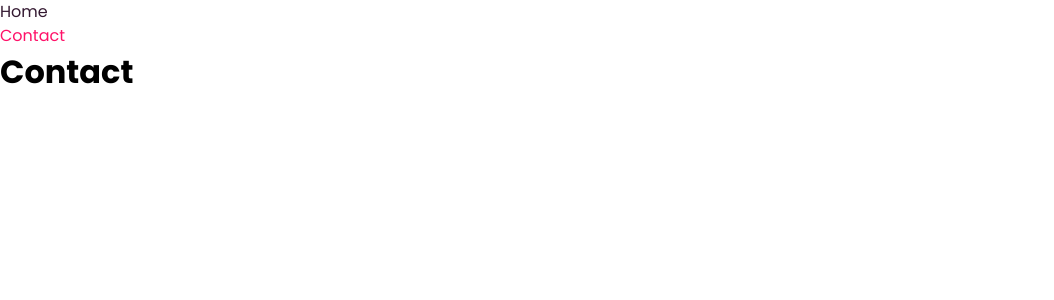
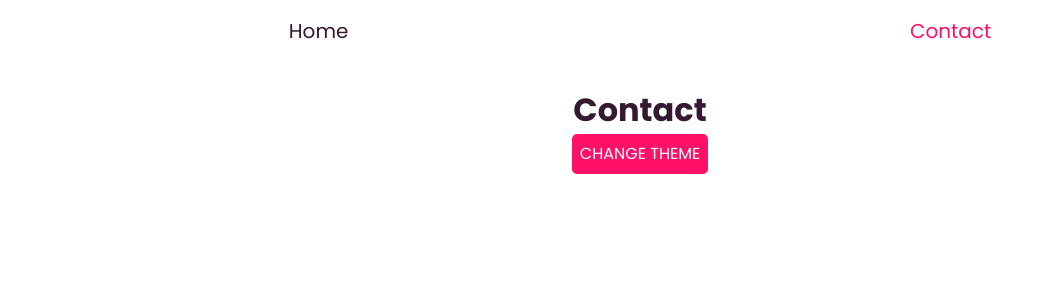
Before and after one commit to RoWaBo/My-React-Template, a React (Create React App) app: page /contact in a window 1280 px wide. Shown: the top 300 px of the page, without its empty margins (0-1054 px from the left). Built offline with nearby package versions, Linux system fonts and the light colour scheme.

Commit message:
Created/ajusted more basic components

```diff
--- a/src/App.js
+++ b/src/App.js
@@ -4,11 +4,13 @@ import Home from './views/Home';
 import Contact from './views/Contact';
 // COMPONENTS
 import NavBar from "./components/NavBar";
+import ToggleThemeBtn from "./components/ToggleThemeBtn";
 // CONTEXT
 import ThemeProvider from "./contexts/ThemeProvider";
 import ThemeContextProvider from "./contexts/ThemeContext";
 // STYLE
 import GlobalStyle from "./style/Global";
+import Wrapper from "./components/Wrapper";
 
 function App() {
   return (
@@ -17,10 +19,13 @@ function App() {
         <ThemeProvider>
           <GlobalStyle />
           <NavBar />
-          <Router>
-            <Home path="/" />
-            <Contact path="contact" />
-          </Router>
+          <Wrapper>
+            <Router>
+              <Home path="/" />
+              <Contact path="contact" />
+            </Router>
+            <ToggleThemeBtn>change theme</ToggleThemeBtn>
+          </Wrapper>
         </ThemeProvider>
       </ThemeContextProvider>
     </>
--- a/src/components/NavBar.js
+++ b/src/components/NavBar.js
@@ -1,7 +1,32 @@
 import NavLink from "./NavLink";
+import { css } from "@emotion/react";
+/** @jsxImportSource @emotion/react */
 
 const NavBar = () => {
+
+    const style = ({ colors, font, spacing }) => css`
+        width: 100%;
+        padding: ${spacing.s} ${spacing.m};
+
+        & ul {
+            display: flex;
+            justify-content: space-around;
+
+            & > * + * {
+                margin-left: ${spacing.l};
+            }
+        }
+
+        & li {
+            font-size: ${font.size.l};
+            font-weight: ${font.weight.regular};
+            color: ${colors.font.primary};
+        }
+
+    `
+
     return (
+        <nav css={style}>
             <ul>
                 <li>
                     <NavLink to="/">Home</NavLink>
@@ -10,6 +35,7 @@ const NavBar = () => {
                     <NavLink to="/contact">Contact</NavLink>
                 </li>
             </ul>
+        </nav>
     );
 }
 
--- a/src/components/ToggleThemeBtn.js
+++ b/src/components/ToggleThemeBtn.js
@@ -1,4 +1,6 @@
 import { useThemeContext } from "../contexts/ThemeContext";
+import { css } from "@emotion/react";
+/** @jsxImportSource @emotion/react */
 
 const ToggleThemeBtn = ({ children }) => {
 
@@ -14,7 +16,18 @@ const ToggleThemeBtn = ({ children }) => {
         }
     }
 
-    return ( <button onClick={toggleTheme}>{ children }</button> );
+    // STYLE
+    const style = ({ colors, font, spacing }) => css`
+        padding: ${spacing.xs};
+        font-size: ${font.size.m};
+        background-color: ${colors.primary};
+        color: ${colors.font.secondary};
+        text-transform: uppercase;
+        border: none;
+        border-radius: 5px;
+    `
+
+    return ( <button onClick={toggleTheme} css={style}>{ children }</button> );
 }
 
 export default ToggleThemeBtn;
--- /dev/null
+++ b/src/components/Wrapper.js
@@ -0,0 +1,21 @@
+import { css } from "@emotion/react";
+/** @jsxImportSource @emotion/react */
+
+const Wrapper = ({ children }) => {
+
+    return (
+        <main
+            css={ ({spacing}) => css`
+                display: flex;
+                align-items: center;
+                flex-direction: column;
+                padding: ${spacing.m};
+                `
+            }
+        >
+            { children }
+        </main>
+    );
+}
+
+export default Wrapper;
--- a/src/style/Global.js
+++ b/src/style/Global.js
@@ -11,8 +11,9 @@ const GlobalStyle = () => {
             margin:0;
             padding:0;
             box-sizing:border-box;
-            line-height: 1.5;
+            line-height: ${font.lineHeight};
             font-family: ${font.family};
+            color: ${colors.font.primary};
         }
         img {
             width:100%;
--- a/src/style/font.js
+++ b/src/style/font.js
@@ -13,7 +13,13 @@ const font = {
         medium: "500",
         regular: "400",
         light: "300"
-    }
+    },
+    letterSpacing: {
+        l: "3px",
+        m: "2px",
+        s: "1px"
+    },
+    lineHeight: "1.5"
 }
 
 export default font
--- a/src/views/Home.js
+++ b/src/views/Home.js
@@ -1,13 +1,13 @@
 /** @jsxImportSource @emotion/react */
 // import { css } from '@emotion/react';
-import ToggleThemeBtn from "../components/ToggleThemeBtn";
 
 const Home = () => {
 
     return (
         <>
             <h1>Home</h1>
-            <ToggleThemeBtn>change theme</ToggleThemeBtn>
+            <p>2 ugers gruppeopgave hvor der skulle kodes en hifi webshop. Arbejdet blev organiseret og fordelt mellem vores hold på 4 personer via Github. Vi brugte kanbanmetoden og lavede sprints af en uges varighed. Hovedfokus var at manipulere og filtrere data fra en selvskrevet JSON-fil, som indeholdte al data omkring de solgte produkter.
+            Jeg fik kendskab til et par nye "higher order functions" som filter og sort. Jeg brugte funktionerne til at sortere alle produkter efter pris og alfabetisk rækkefølge. Derudover kodede jeg også en søgefunktion med en dropdown menu. Alt i alt gik projektet godt og vi fik udført alle ekstra opgaver.</p>
         </>
     );
 }
```
Lines whose indentation alone changed are shown as unchanged.
